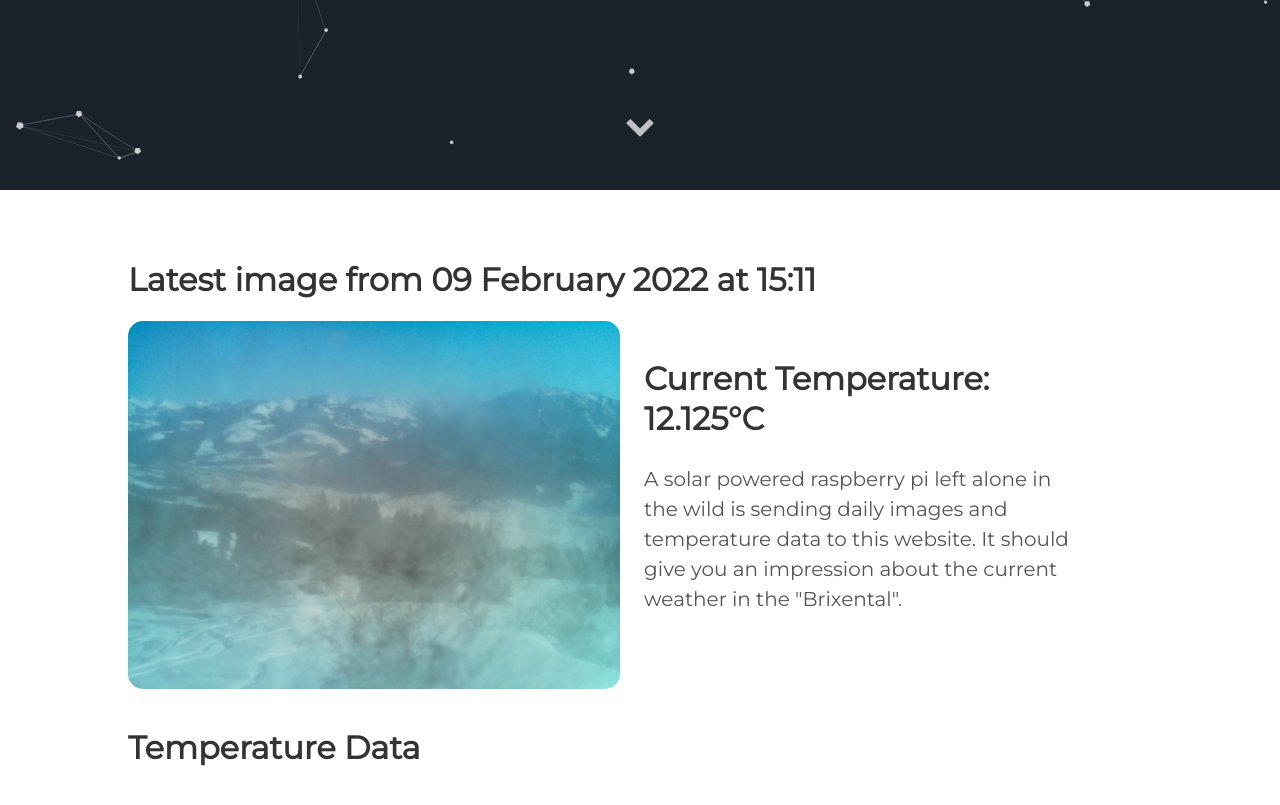
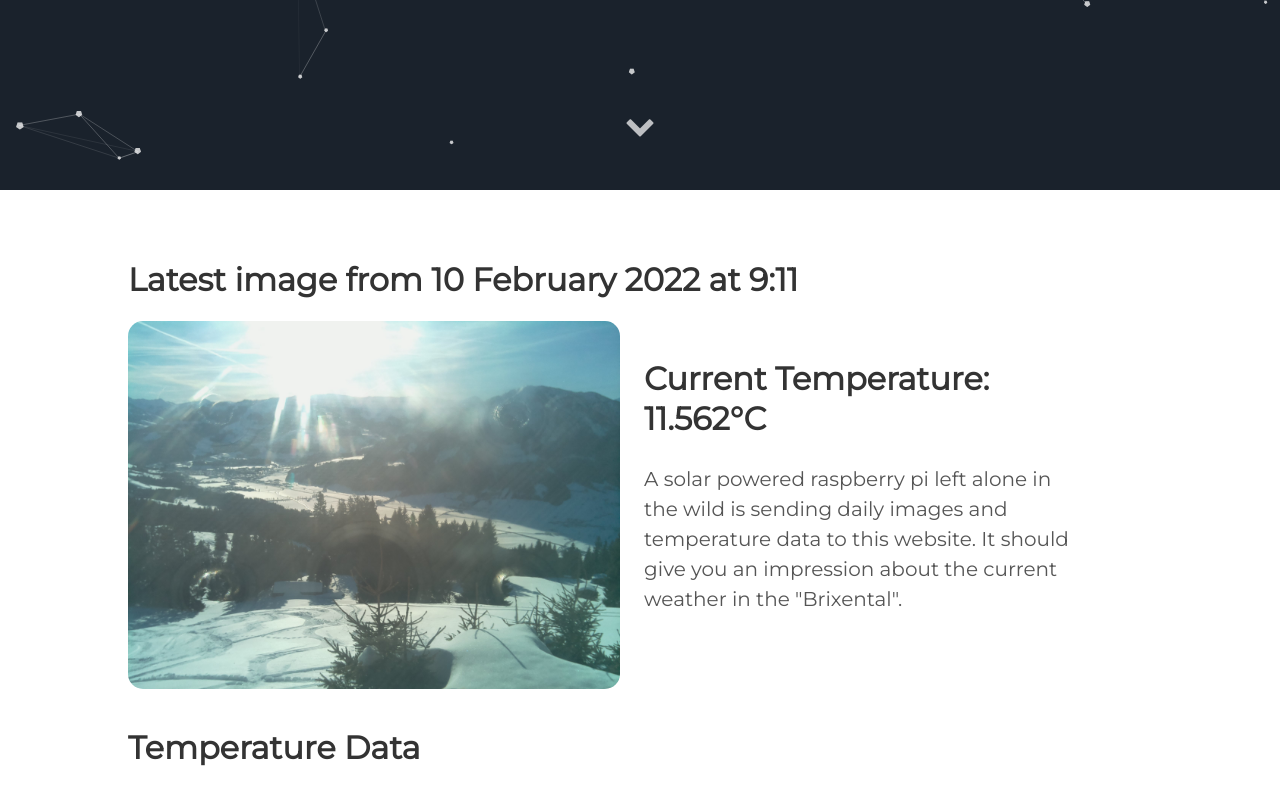
Before and after one commit to vektorious/vektorious.github.io, a Jekyll site: the page built from resources/huette.md, in a window 1280 px wide and 900 px high, scrolled down 710 px. Shown: the top 805 px of the window. Built offline with Jekyll 4.4.1, drawn with Linux system fonts in a browser that asks for light colours.

Commit message:
I'm a bot beep boop

```diff
--- a/resources/huette.md
+++ b/resources/huette.md
@@ -6,13 +6,13 @@ image: '/assets/img/'
 description: 'Live image from the Austrian alps'
 twitter_text: ' '
 ---
-## Latest image from 09 February 2022 at 15:11
+## Latest image from 10 February 2022 at  9:11
 <div class="huette">
   <div class="huette-image">
     <img src="{{ "/assets/img/huette.jpg" | prepend: site.baseurl }}">
   </div>
   <div class="huette-text">
-        <h2>Current Temperature: 12.125°C</h2>
+        <h2>Current Temperature: 11.562°C</h2>
         <p>A solar powered raspberry pi left alone in the wild is sending daily images and temperature data to this website. It should give you an impression about the current weather in the "Brixental".</p>
 
   </div>
```
Also changed, not shown: rpi-script/2022-02-10_090943.txt (renamed from rpi-script/2022-02-09_150943.txt, +5 -5 lines), rpi-script/huette.md (+2 -2 lines), assets/img/huette.jpg, assets/img/temp_plot.png, rpi-script/temp_plot.png, 1 other file.
